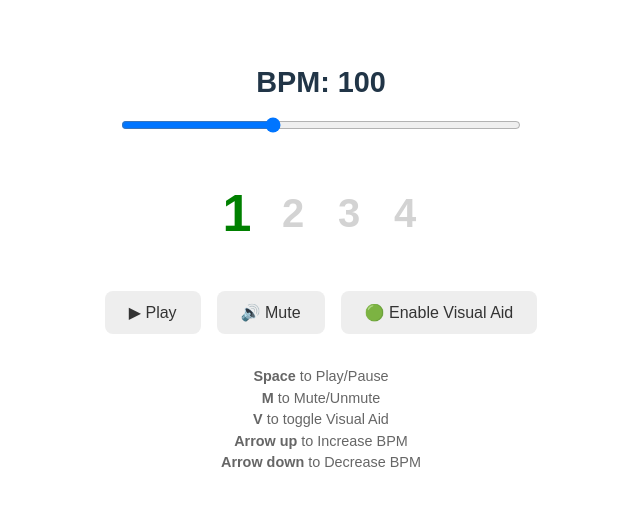
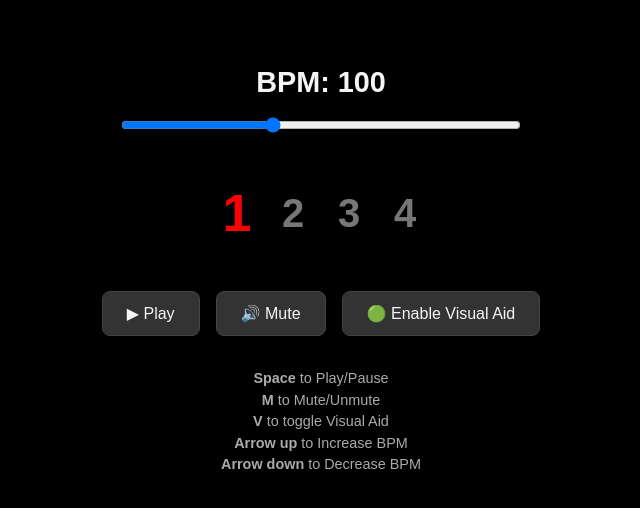
Before and after one commit to artur-gajewski/ag-metronome, a React (Vite) app: page / in a window 1280 px wide. Shown: the top 508 px of the page, without its empty margins (319-959 px from the left). Built offline with nearby package versions, Linux system fonts and the light colour scheme.

Commit message:
Make the app dark mode

```diff
--- a/src/App.css
+++ b/src/App.css
@@ -5,38 +5,41 @@ body,
     padding: 0;
     height: 100%;
     width: 100%;
+    background-color: #000;
+    color: #f5f5f5;
+    font-family: sans-serif;
 }
 
-/* Container fills screen and centers content */
+/* Container fills screen and centers content (dark default) */
 .container {
-  font-family: sans-serif;
-  background-color: white;
+    background-color: #000;
     display: flex;
     justify-content: center;
     align-items: flex-start;
     min-height: 100vh;
     min-height: 100dvh;
     min-height: -webkit-fill-available;
-  transition: background-color 0.1s ease;
+    transition: background-color 0.15s ease, color 0.15s ease;
+    color: inherit;
 }
 
+/* Light flash state */
 .container.flash {
-  background-color: #000000;
+    background-color: #ffffff;
+    color: #111;
 }
 
 /* Inner content wrapper */
 .content {
     display: flex;
     flex-direction: column;
-  align-items: center; /* horizontal centering inside content */
-  justify-content: flex-start; /* start at top of content */
+    align-items: center;
+    justify-content: flex-start;
     text-align: center;
     max-width: 500px;
     width: 100%;
     padding: 1rem;
-
-  /* Optional: small gap from top */
-  margin-top: 2rem; /* adjust as needed */
+    margin-top: 2rem;
 }
 
 /* Title */
@@ -82,17 +85,31 @@ body,
     font-weight: bold;
     min-width: 2rem;
     text-align: center;
-  color: lightgray; /* default color */
+    color: #777;
+    transition: color 0.15s ease;
 }
 
 /* Active beat (beats 2–4) */
 .beat.active {
-  color: black;
+    color: #ffffff;
 }
 
 /* First beat */
 .beat.first-beat {
-  color: green;
+    color: #ff0000;
+}
+
+/* Light theme overrides for beats */
+.container.flash .beat {
+    color: #888;
+}
+
+.container.flash .beat.active {
+    color: #000;
+}
+
+.container.flash .beat.first-beat {
+    color: #2e7d32;
 }
 
 /* Buttons container */
@@ -103,20 +120,58 @@ body,
     gap: 1rem;
 }
 
-/* Button style */
+/* Button style (dark) */
 .button {
     font-size: 1rem;
     padding: 0.75rem 1.5rem;
     border-radius: 0.5rem;
-  border: none;
+    border: 1px solid #444;
     cursor: pointer;
-  background: #eee;
-  color: #333;
+    background: #333;
+    color: #f5f5f5;
+    transition: background 0.15s ease, color 0.15s ease, border-color 0.15s ease;
 }
 
-/* Hint text below buttons */
+.button:hover {
+    background: #444;
+}
+
+.button:active {
+    background: #555;
+}
+
+.button:focus-visible {
+    outline: 2px solid #888;
+    outline-offset: 2px;
+}
+
+/* Light theme button overrides */
+.container.flash .button {
+    background: #eee;
+    color: #222;
+    border: 1px solid #ccc;
+}
+
+.container.flash .button:hover {
+    background: #ddd;
+}
+
+.container.flash .button:active {
+    background: #ccc;
+}
+
+.container.flash .button:focus-visible {
+    outline: 2px solid #555;
+    outline-offset: 2px;
+}
+
+/* Hint text */
 .hint {
     font-size: 0.9rem;
-  color: #666;
+    color: #aaa;
     margin-top: 2rem;
 }
+
+.container.flash .hint {
+    color: #666;
+}
--- a/src/index.css
+++ b/src/index.css
@@ -28,6 +28,8 @@ body {
   place-items: center;
   min-width: 320px;
   min-height: 100vh;
+  background-color: #000;
+  color: #f5f5f5;
 }
 
 h1 {
```
Lines whose indentation alone changed are shown as unchanged.
